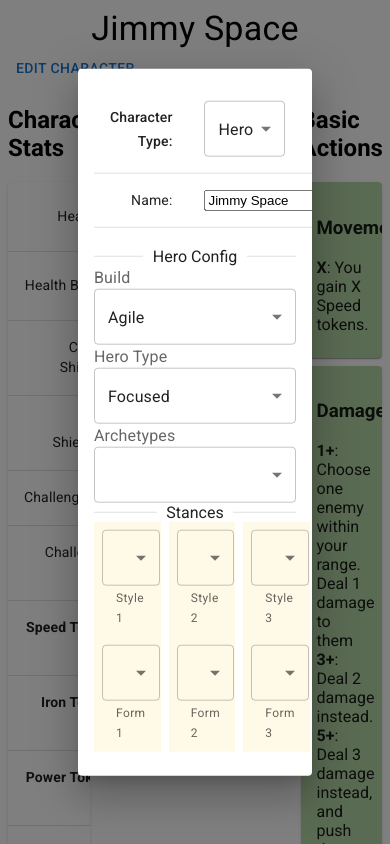
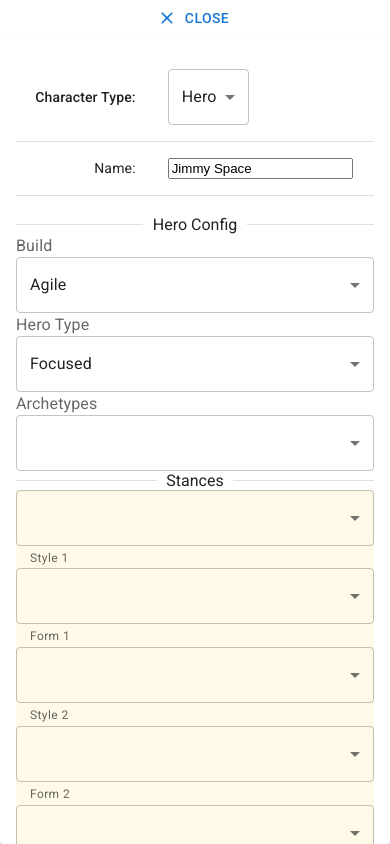
Before and after one commit to Nubuscu/panic-pwa, a React (Vite) app: page / in a window 390 px wide. Both pictures are taken after a click on the button "EDIT CHARACTER". Shown: the top 844 px of the page. Built offline with nearby package versions, Linux system fonts and the light colour scheme.

Commit message:
Experiment with reactive sizes
This makes the app much more usable on mobile, mostly by turning the
horizontally align components vertical when the screen's below medium
size.
This makes a fairly tall scrollable list, but it's at least usable

```diff
--- a/src/app/components/BasicActions.tsx
+++ b/src/app/components/BasicActions.tsx
@@ -4,7 +4,7 @@ import { ActionDisplay } from "./character/Action"
 
 export const BasicActionsList = () => {
   return (
-    <Grid item xs={3}>
+    <Grid item md={3} sm={12}>
       <h2>Basic Actions</h2>
       <Stack spacing={1}>
         {basicActions.map(action => (
--- a/src/app/components/ConfigModal.tsx
+++ b/src/app/components/ConfigModal.tsx
@@ -6,7 +6,9 @@ import {
   Button,
   Card,
   CardContent,
+  Dialog,
   Divider,
+  IconButton,
   MenuItem,
   Modal,
   Select,
@@ -14,13 +16,15 @@ import {
   TableCell,
   TableHead,
   TableRow,
+  useMediaQuery,
 } from "@mui/material"
 import { HeroConfig } from "./config/hero/HeroConfig"
 import { CharacterType } from "../types"
 import { StoogeConfig } from "./config/StoogeConfig"
 import { WarriorConfig } from "./config/WarriorConfig"
 import { BossConfig } from "./config/BossConfig"
-
+import { useTheme } from "@mui/material/styles"
+import CloseIcon from "@mui/icons-material/Close"
 const boxStyle = {
   position: "absolute" as "absolute",
   top: "50%",
@@ -64,11 +68,18 @@ export const ConfigModal = () => {
       ))}
     </Select>
   )
+  const theme = useTheme()
+  const fullScreen = useMediaQuery(theme.breakpoints.down("md"))
   return (
     <>
       <Button onClick={handleOpen}>Edit Character</Button>
-      <Modal open={open} onClose={handleClose}>
-        <Card sx={boxStyle}>
+      <Dialog open={open} onClose={handleClose} fullScreen={fullScreen}>
+        {fullScreen && (
+          <Button onClick={handleClose} startIcon={<CloseIcon />}>
+            Close
+          </Button>
+        )}
+        <Card sx={{ overflow: "scroll" }}>
           <CardContent>
             <Table>
               <TableHead>
@@ -88,7 +99,7 @@ export const ConfigModal = () => {
             {hero.characterType === CharacterType.Boss && <BossConfig />}
           </CardContent>
         </Card>
-      </Modal>
+      </Dialog>
     </>
   )
 }
--- a/src/app/components/CurrentHero.tsx
+++ b/src/app/components/CurrentHero.tsx
@@ -171,7 +171,7 @@ export const CurrentHero = () => {
   )
 
   return (
-    <Grid item xs={6}>
+    <Grid item md={6} sm={12}>
       <h2>Stances/Unique Actions</h2>
       <Stack spacing={1}>
         {[CharacterType.Hero, CharacterType.Stooge].includes(
--- a/src/app/components/StatsTracking.tsx
+++ b/src/app/components/StatsTracking.tsx
@@ -88,7 +88,7 @@ export const StatsTracking = () => {
     ),
   )
   return (
-    <Grid item xs={3}>
+    <Grid item md={3} sm={12}>
       <h2>Character Stats</h2>
       <TableContainer component={Card}>
         <Table>
--- a/src/app/components/config/hero/HeroConfig.tsx
+++ b/src/app/components/config/hero/HeroConfig.tsx
@@ -7,7 +7,6 @@ import { BuildSelector } from "../BuildSelector"
 import { FocusedStances } from "./focusedStances"
 import { FusedStances } from "./fusedStances"
 import { FranticStances } from "./franticStances"
-import "./HeroConfig.css"
 
 const ArchetypeSelectors = () => {
   const hero = useAppSelector(state => state.hero.hero)
--- a/src/app/components/config/hero/focusedStances.tsx
+++ b/src/app/components/config/hero/focusedStances.tsx
@@ -1,4 +1,10 @@
-import { FormControl, FormGroup, FormHelperText, Stack } from "@mui/material"
+import {
+  FormControl,
+  FormGroup,
+  FormHelperText,
+  Grid,
+  Stack,
+} from "@mui/material"
 import { useAppSelector } from "../../../hooks"
 import { FormSelector, StyleSelector } from "../selectors"
 import "./stances.css"
@@ -8,21 +14,23 @@ export const FocusedStances = () => {
   // All styles come from the same archetype
   const archetypes = [hero.archetypes[0]]
   return (
-    <Stack spacing={1} direction={"row"}>
+    <Grid spacing={1} direction={{ xs: "column", sm: "row" }}>
       {[0, 1, 2].map(i => {
         return (
+          <Grid item md={4} sm={12}>
             <FormGroup className="stanceFormGroup">
-            <FormControl sx={{ m: 1 }}>
+              <FormControl>
                 <StyleSelector fromArchetypes={archetypes} index={i} />
                 <FormHelperText>Style {i + 1}</FormHelperText>
               </FormControl>
-            <FormControl sx={{ m: 1 }}>
+              <FormControl>
                 <FormSelector index={i} />
                 <FormHelperText>Form {i + 1}</FormHelperText>
               </FormControl>
             </FormGroup>
+          </Grid>
         )
       })}
-    </Stack>
+    </Grid>
   )
 }
--- a/src/app/components/config/hero/franticStances.tsx
+++ b/src/app/components/config/hero/franticStances.tsx
@@ -1,4 +1,10 @@
-import { FormControl, FormGroup, FormHelperText, Stack } from "@mui/material"
+import {
+  FormControl,
+  FormGroup,
+  FormHelperText,
+  Grid,
+  Stack,
+} from "@mui/material"
 import { useAppSelector } from "../../../hooks"
 import { FormSelector, StyleSelector } from "../selectors"
 import { archetypes, defaultArchetype } from "../../../textContent"
@@ -20,7 +26,7 @@ export const FranticStances = () => {
   const style1ArchetypeOptions = nonDefaultUnselected(hero.archetypes, 1)
   const style2ArchetypeOptions = nonDefaultUnselected(archetypes, 2)
   return (
-    <Stack spacing={1} direction={"row"}>
+    <Grid spacing={1} direction={{ xs: "column", sm: "row" }}>
       {[
         {
           opts: style0ArchetypeOptions,
@@ -36,20 +42,22 @@ export const FranticStances = () => {
         },
       ].map(({ opts, helpText }, i) => {
         return (
+          <Grid item md={4} sm={12}>
             <FormGroup className="stanceFormGroup">
-            <FormControl sx={{ m: 1 }}>
+              <FormControl>
                 <StyleSelector fromArchetypes={opts} index={i} />
                 <FormHelperText>
                   Style {i + 1} {helpText}
                 </FormHelperText>
               </FormControl>
-            <FormControl sx={{ m: 1 }}>
+              <FormControl>
                 <FormSelector index={i} />
                 <FormHelperText>Form {i + 1}</FormHelperText>
               </FormControl>
             </FormGroup>
+          </Grid>
         )
       })}
-    </Stack>
+    </Grid>
   )
 }
--- a/src/app/components/config/hero/fusedStances.tsx
+++ b/src/app/components/config/hero/fusedStances.tsx
@@ -1,4 +1,10 @@
-import { FormControl, FormGroup, FormHelperText, Stack } from "@mui/material"
+import {
+  FormControl,
+  FormGroup,
+  FormHelperText,
+  Grid,
+  Stack,
+} from "@mui/material"
 import { useAppSelector } from "../../../hooks"
 import { FormSelector, StyleSelector } from "../selectors"
 import "./stances.css"
@@ -11,7 +17,7 @@ export const FusedStances = () => {
   const style2ArchetypeOptions = [hero.archetypes[1]]
 
   return (
-    <Stack spacing={1} direction={"row"}>
+    <Grid container spacing={1} direction={{ xs: "column", sm: "row" }}>
       {[
         {
           opts: style0ArchetypeOptions,
@@ -27,8 +33,9 @@ export const FusedStances = () => {
         },
       ].map(({ opts, helpText }, i) => {
         return (
-          <FormGroup className="stanceFormGroup">
-            <FormControl sx={{ m: 1 }}>
+          <Grid item md={4} sm={12}>
+            <FormGroup className="stanceFormGroup" sx={{ md: 4, xs: 12 }}>
+              <FormControl>
                 <StyleSelector fromArchetypes={opts} index={i} />
                 <FormHelperText>
                   Style {i + 1} {helpText}
@@ -39,8 +46,9 @@ export const FusedStances = () => {
                 <FormHelperText>Form {i + 1}</FormHelperText>
               </FormControl>
             </FormGroup>
+          </Grid>
         )
       })}
-    </Stack>
+    </Grid>
   )
 }
--- a/src/app/components/config/hero/stances.css
+++ b/src/app/components/config/hero/stances.css
@@ -1,5 +1,4 @@
 .stanceFormGroup {
   align-self: center;
-  width: 33%;
   background-color: #fff9e8;
 }
```
Also changed, not shown: src/app/components/config/hero/HeroConfig.css (deleted). Lines whose indentation alone changed are shown as unchanged.
